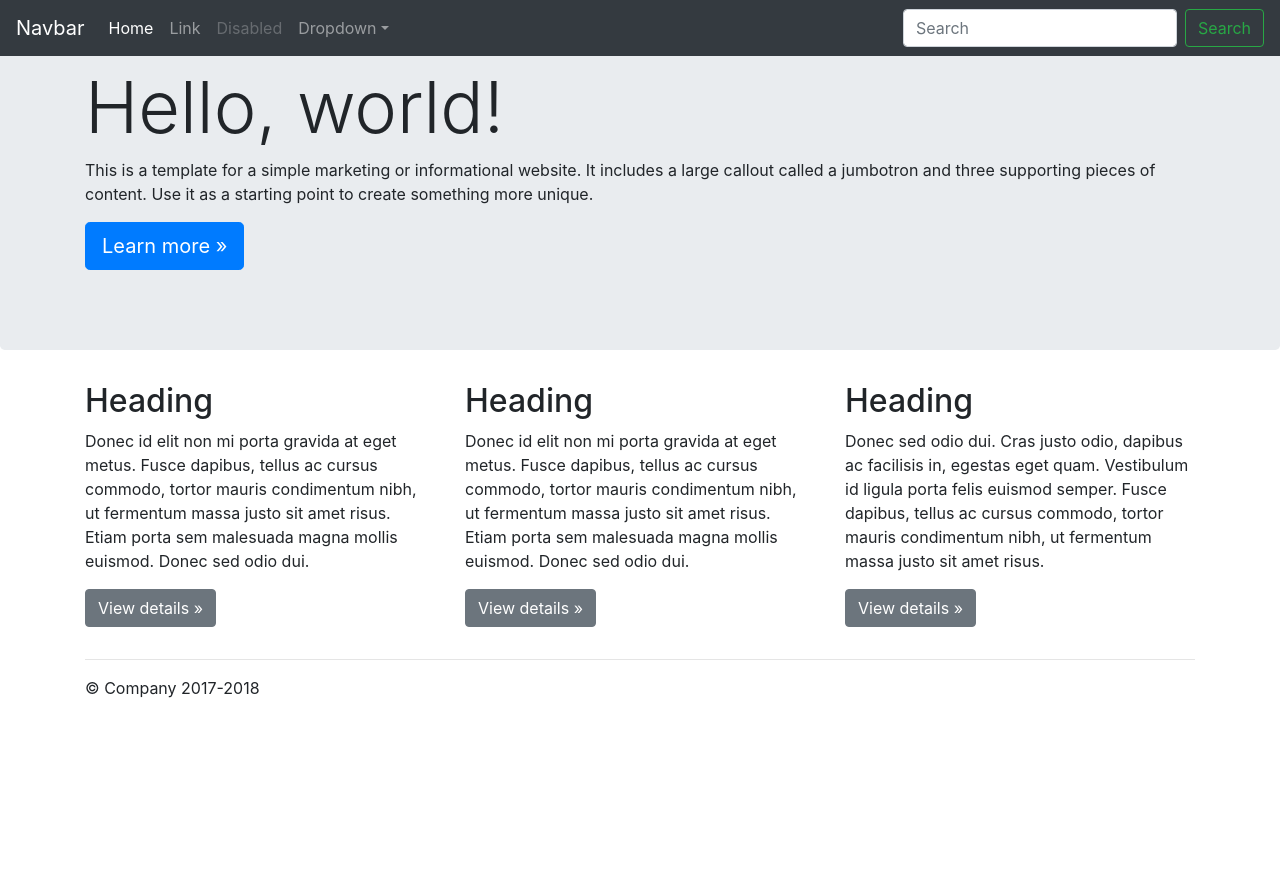
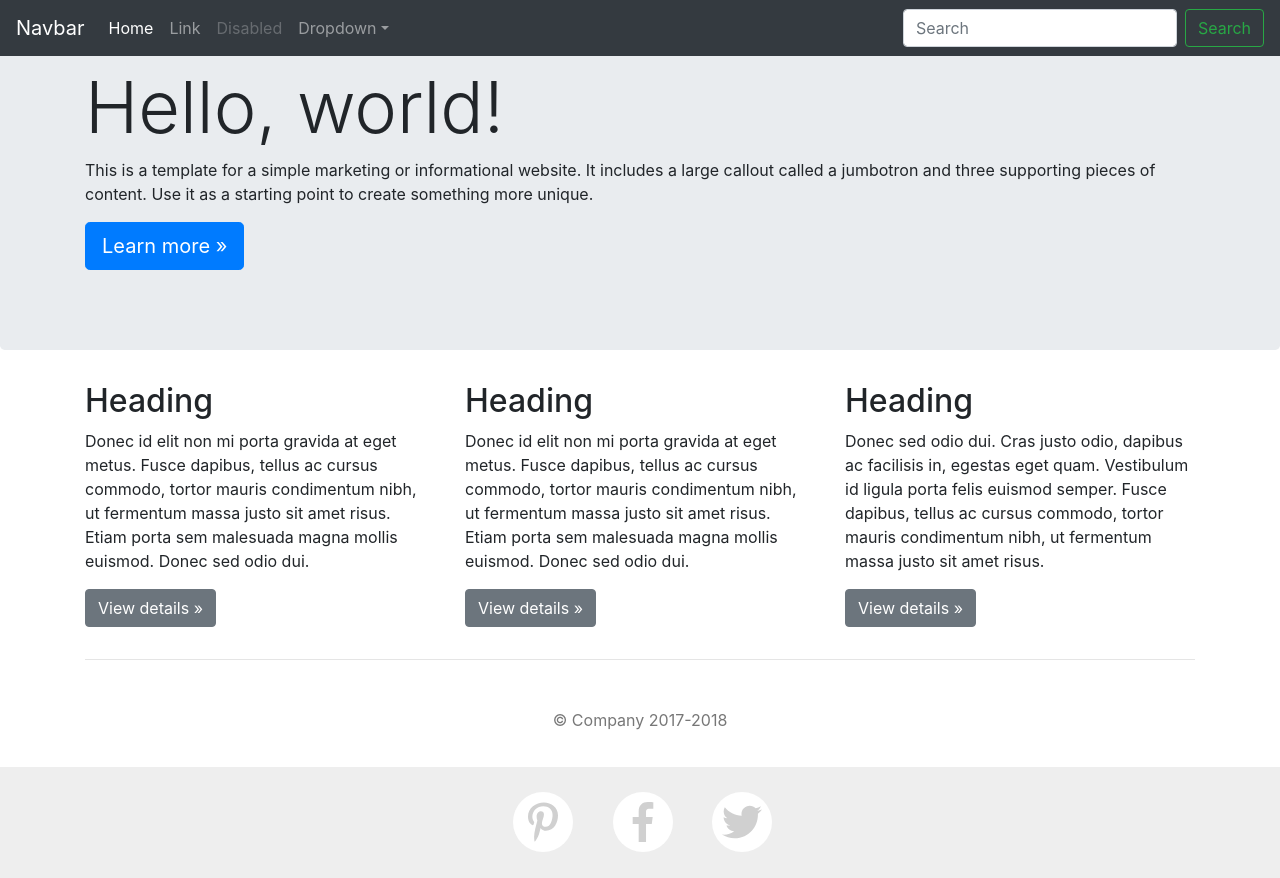
Before and after one commit to shadowlion/aij-static, a plain HTML site: page index.html in a window 1280 px wide. Before the commit the page ends 800 px from the top, so only its background shows below. Drawn offline with nearby package versions, Linux system fonts and the light colour scheme.

Commit message:
add social media footer

```diff
--- /dev/null
+++ b/assets/css/style.css
@@ -0,0 +1,78 @@
+#myFooter{
+  padding-top:32px;
+}
+
+#myFooter .container{
+  text-align: center;
+}
+
+#myFooter .footer-copyright{
+  margin-bottom: 35px;
+  text-align: center;
+  color: #777;
+}
+
+#myFooter ul{
+  list-style-type: none;
+  padding: 0;
+  margin-bottom: 18px;
+}
+
+#myFooter a{
+  color: #282b2d;
+  font-size: 18px;
+}
+
+#myFooter li{
+  display: inline-block;
+  margin: 0px 15px;
+  line-height: 2;
+}
+
+#myFooter .footer-social{
+  text-align: center;
+  padding-top: 25px;
+  padding-bottom: 25px;
+  background-color: #eee;
+}
+
+#myFooter .svg-inline--fa{
+  font-size: 36px;
+  margin-right: 15px;
+  margin-left: 20px;
+  background-color: white;
+  color: #d0d0d0;
+  border-radius: 50%;
+  padding: 10px;
+  height: 60px;
+  width: 60px;
+  text-align: center;
+  line-height: 43px;
+  text-decoration: none;
+  transition:color 0.2s;
+}
+
+#myFooter .fa-facebook-f:hover{
+ color: #2b55ff;
+}
+
+#myFooter .fa-facebook-f:focus{
+  color: #2b55ff;
+}
+
+#myFooter .fa-pinterest-p:hover{
+  color:red;
+}
+
+#myFooter .fa-pinterest-p:focus{
+  color:red;
+}
+
+#myFooter .fa-twitter:hover{
+  color: #00aced;
+
+}
+
+#myFooter .fa-twitter:focus{
+  color:#00aced;
+}
--- a/index.html
+++ b/index.html
@@ -7,6 +7,8 @@
       <meta name="author" content="Justin Chiou">
       <title>Aesthetics in Jewelry</title>
       <link rel="stylesheet" href="https://maxcdn.bootstrapcdn.com/bootstrap/4.0.0/css/bootstrap.min.css" integrity="sha384-Gn5384xqQ1aoWXA+058RXPxPg6fy4IWvTNh0E263XmFcJlSAwiGgFAW/dAiS6JXm" crossorigin="anonymous">
+      <script defer src="https://use.fontawesome.com/releases/v5.0.8/js/all.js" integrity="sha384-SlE991lGASHoBfWbelyBPLsUlwY1GwNDJo3jSJO04KZ33K2bwfV9YBauFfnzvynJ" crossorigin="anonymous"></script>
+      <link rel="stylesheet" href="assets/css/style.css">
   </head>
   <body>
     <nav class="navbar navbar-expand-md navbar-dark fixed-top bg-dark">
@@ -78,8 +80,15 @@
 
     </main>
 
-    <footer class="container">
-      <p>© Company 2017-2018</p>
+    <footer id="myFooter">
+      <div class="container">
+        <p class="footer-copyright">© Company 2017-2018</p>
+      </div>
+      <div class="footer-social">
+        <a href="#" class="social-icons"><i class="fab fa-pinterest-p"></i></a>
+        <a href="#" class="social-icons"><i class="fab fa-facebook-f"></i></a>
+        <a href="#" class="social-icons"><i class="fab fa-twitter"></i></a>
+      </div>
     </footer>
 
     <!-- Bootstrap core JavaScript
```
